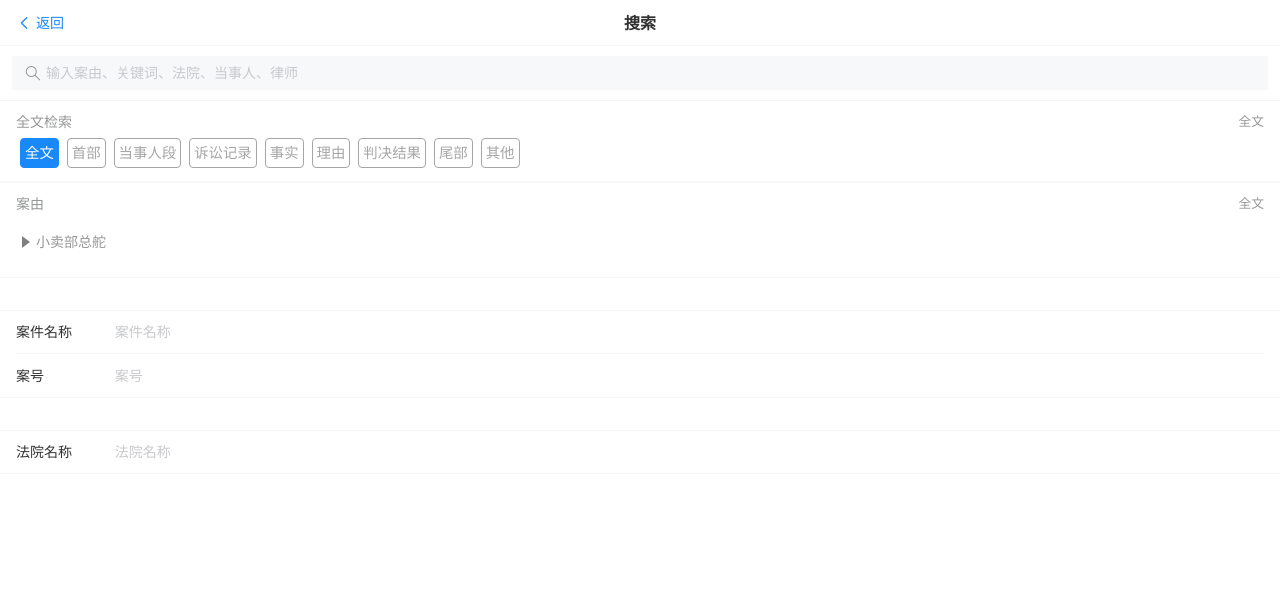
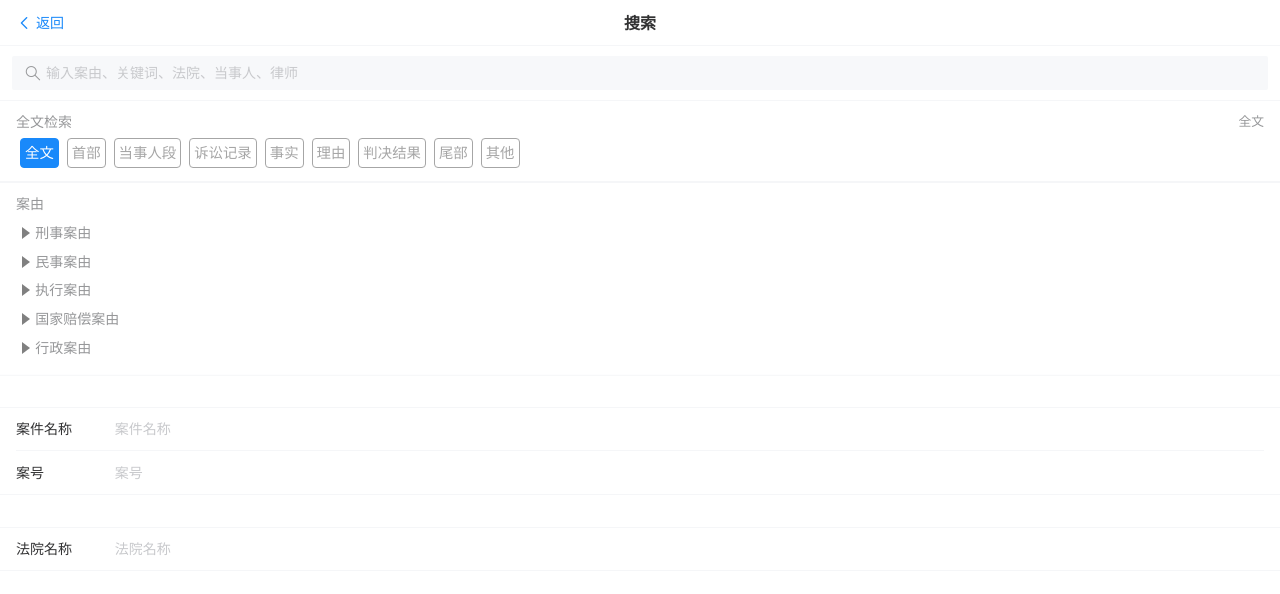
Before and after one commit to Jardaliao/wenshu, a Vue app in the folder wenshu-web/: page /search in a window 1280 px wide. Shown: the top 594 px of the page. Built offline with nearby package versions, Linux system fonts and the light colour scheme.

Commit message:
案由搞定

```diff
--- a/wenshu-web/src/components/TreeSelect.vue
+++ b/wenshu-web/src/components/TreeSelect.vue
@@ -1,24 +1,28 @@
 <template>
     <ul class="treeMenu">
-        <li v-for="(item, index) in data" :key="item[props.key]">
-            <i v-show="item[props.children]" :class="['triangle', carets[tapScopes[index]]]"
-                @click="changeStatus(index)" />
+        <li v-for="(item, index) in data" :key="item[propsCustom.key]">
+            <i v-show="item[propsCustom.children] && item[propsCustom.children].length"
+                :class="['triangle', carets[tapScopes[item[propsCustom.key]]]]" @click="changeStatus(item)" />
             <p :class="['treeNode', { 'treeNode--select': item.onSelect }]">
-                <label class="checkbox-wrap" @click="checked(item)">
+                <!-- <label class="checkbox-wrap" @click="checked(item)">
                     <input v-if="isSelect" v-model="item.checked" type="checkbox" class="checkbox" />
-                </label>
-                <span class="title" @click="tap(item, index)">{{ item[props.label] }}</span>
+                </label> -->
+                <span v-if="item[propsCustom.children] && item[propsCustom.children].length" class="title"
+                    @click.prevent>{{ item[propsCustom.label] }}</span>
+                <span v-else class="title clickable" @click.stop="tap(item, index)">{{ item[propsCustom.label] }}</span>
             </p>
-            <!-- <tree-menus v-show="scopes[index]" :data="item[props.children]" v-bind="$props"
-                v-on="$listeners"></tree-menus> -->
+            <TreeSelect
+                v-if="scopes[item[propsCustom.key]] && item[propsCustom.children] && item[propsCustom.children].length"
+                v-on:node-click="tap" :props-custom="propsCustom" :data="item[propsCustom.children]" />
         </li>
     </ul>
 </template>
-<script>
-const CARETS = { open: 'caret-down', close: 'caret-right' }
-export default {
-    name: 'TreeMenus',
-    props: {
+
+<script setup>
+import { ref } from 'vue';
+
+const emit = defineEmits(['change', 'node-click', 'checked']);
+const props = defineProps({
     data: {
         type: Array,
         default: () => [],
@@ -27,7 +31,7 @@ export default {
         type: Boolean,
         default: false,
     },
-        props: {
+    propsCustom: {
         type: Object,
         default: () => {
             return {
@@ -37,37 +41,37 @@ export default {
             }
         },
     },
-    },
-    data() {
-        return {
-            carets: CARETS,
-            tapScopes: {},
-            scopes: {},
+})
+
+const CARETS = { open: 'caret-down', close: 'caret-right' };
+
+const carets = CARETS;
+const tapScopes = ref({});
+const scopes = ref({});
+
+const changeStatus = (item) => {
+    const keyValue = item[props.propsCustom.key]
+    emit('change', item);
+    if (tapScopes.value[keyValue]) {
+        tapScopes.value[keyValue] = tapScopes.value[keyValue] === 'open' ? 'close' : 'open'
+    } else {
+        tapScopes.value[keyValue] = 'open';
     }
-    },
-    methods: {
-        operation(type, treeNode) {
-            // this.$emit('operation', { type, treeNode })
-        },
-        tap(item, index) {
-            // this.$emit('node-click', item)
-        },
-        changeStatus(index) {
-            this.$emit('change', this.data[index])
-            // 图标变化
-            this.$set(this.tapScopes, index, this.tapScopes[index] ? (this.tapScopes[index] === 'open' ? 'close' : 'open') : 'open')
-            // 展开闭合
-            this.$set(this.scopes, index, this.scopes[index] ? false : true)
-        },
-        async checked(item) {
-            // this.$emit('checked', item)
-        },
-    },
-}
+    scopes.value[keyValue] = !scopes.value[keyValue];
+};
+
+const tap = (item, index) => {
+    emit('node-click', item);
+};
+
+/* const checked = async (item) => {
+    emit('checked', item);
+}; */
 </script>
+
 <style scoped>
 .treeMenu {
-    padding-left: 20px;
+    padding-left: 1.2rem;
     list-style: none;
     position: relative;
     user-select: none;
@@ -100,14 +104,13 @@ export default {
     margin-right: 0.5rem;
 }
 
-.treeNode:hover,
-.treeNode:hover>.operation {
-    color: #3771e5;
-    background: #f0f7ff;
+.treeNode {
+    margin: 0.3rem 0;
+    width: 100%;
 }
 
 .treeNode--select {
-    background: #f0f7ff;
+    font-weight: bolder;
 }
 
 .treeNode:hover>.operation {
@@ -124,6 +127,11 @@ p>.title {
     cursor: pointer;
 }
 
+p>.title:hover.clickable {
+    color: #3771e5;
+
+}
+
 a {
     color: cornflowerblue;
 }
--- a/wenshu-web/src/main.js
+++ b/wenshu-web/src/main.js
@@ -1,5 +1,5 @@
 import { createApp } from 'vue'
-import { Search, NavBar, CellGroup, Cell, Field, TreeSelect } from 'vant'
+import { Search, NavBar, CellGroup, Cell, Field, TreeSelect, Dialog } from 'vant'
 
 import App from './App.vue'
 import router from './router'
@@ -10,7 +10,7 @@ const app = createApp(App)
 
 app.use(router)
 
-const requiredVant = [Search, NavBar, Field, CellGroup, Cell, TreeSelect];
+const requiredVant = [Search, NavBar, Field, CellGroup, Cell, TreeSelect, Dialog];
 for (let v of requiredVant) { app.use(v) }
 
 app.mount('#app')
--- a/wenshu-web/src/views/SearchView.vue
+++ b/wenshu-web/src/views/SearchView.vue
@@ -25,11 +25,12 @@
             <div class="op-title">
                 <div>案由</div>
                 <div class="op-actions">
-                    <span>{{ qw[query.quanwenjiansuoIndex].name }}</span>
+                    <span>{{ query.anyouId ? ayValueMap[query.anyouId].text : "" }}</span>
                 </div>
             </div>
             <div class="op-body">
-                <TreeSelect :isSelect="isSelect" :data="treeData" @node-click="handle" @change="loadData" />
+                <TreeSelect :data="ayTree" :props-custom="{key: 'id', label: 'name', children: 'children'}"
+                    v-on:node-click="selectAnyou" />
             </div>
         </van-cell>
     </van-cell-group>
@@ -49,33 +50,29 @@
 
 <script setup>
 import { ref } from 'vue'
-import { dic } from "../utils/wenshu_dict"
+import { dic } from '../utils/wenshu_dict'
 import TreeSelect from '@/components/TreeSelect.vue'
 
-const activeId = ref(1)
-const activeIndex = ref(0)
-const treeData = [
-    {
-        key: 2,
-        title: '小卖部总舵',
-        children: [
-            {
-                key: 90037,
-                title: '小卖部河边分部',
-            },
-        ],
-    },
-];
-
+const query = ref({
+    quanwenjiansuo: "",
+    quanwenjiansuoIndex: 0,
+    anyouId: "",
+})
 
 const goBack = () => history.back()
 const qw = ref(dic.qw)
-const query = ref({
-    quanwenjiansuo: "",
-    quanwenjiansuoIndex: 0
-})
 const setActive = (field, index) => {
     query.value[field] = index
+}
+
+const ayTree = ref(dic.ayTree)
+const ayValueMap = dic.ayValueMap
+const selectAnyou = ({id, name, children}) => {
+    if (children && children.length) {
+
+    } else {
+        query.value.anyouId = id;
+    }
 }
 </script>
 
```
Lines whose indentation alone changed are shown as unchanged.
